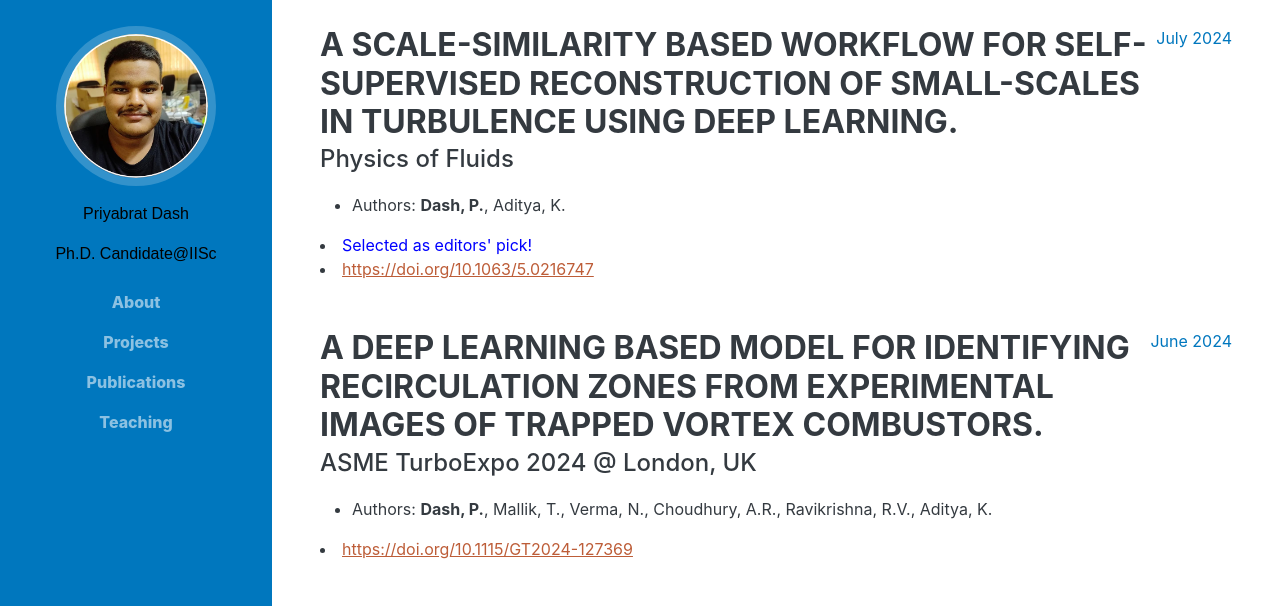
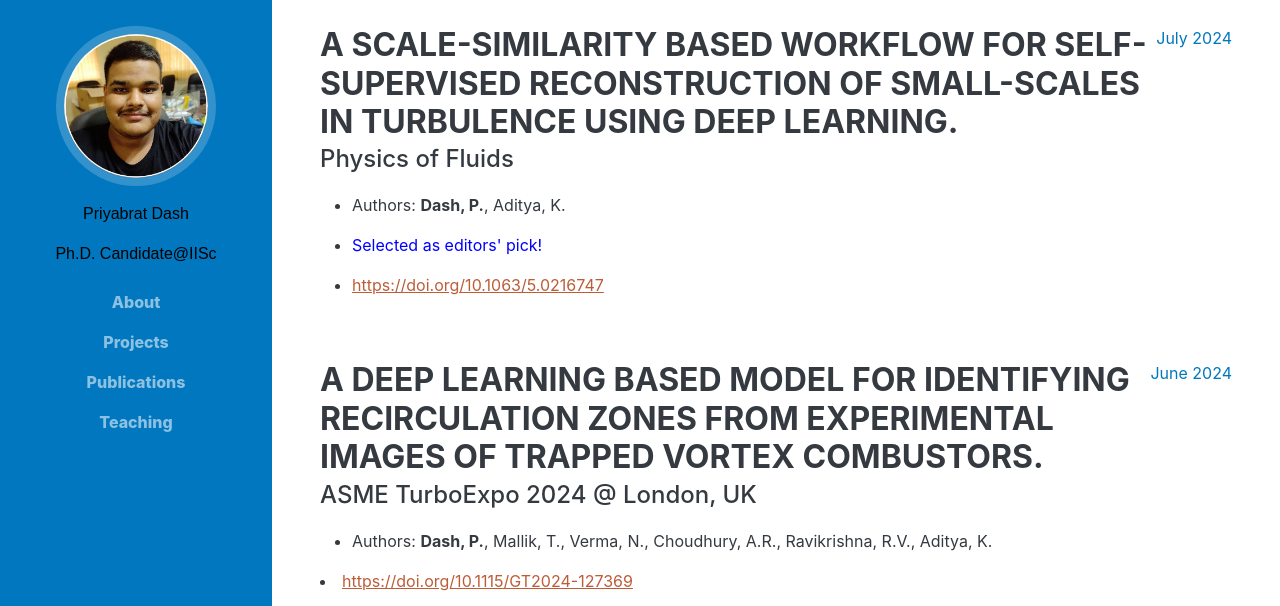
Before and after one commit to dashp7/dashp.github.io, a plain HTML site: page publications.html in a window 1280 px wide. Shown: the part 170-776 px from the top of the page. Drawn offline with nearby package versions, Linux system fonts and the light colour scheme; a web font is replaced by a local one.

Commit message:
Update publications.html

```diff
--- a/publications.html
+++ b/publications.html
@@ -48,8 +48,8 @@
                             <h3 class="mb-0">A scale-similarity based workflow for self-supervised reconstruction of small-scales in turbulence using deep learning.</h3>
                             <div class="subheading mb-3">Physics of Fluids</div>
                             <ul><li>Authors: <b>Dash, P.</b>, Aditya, K.</li></ul>
-                            <li><span style="color: blue;">Selected as editors' pick!</span></li>
-                            <li><a href="https://doi.org/10.1063/5.0216747">https://doi.org/10.1063/5.0216747</a></li>
+                            <ul><li><span style="color: blue;">Selected as editors' pick!</span></li></ul>
+                            <ul><li><a href="https://doi.org/10.1063/5.0216747">https://doi.org/10.1063/5.0216747</a></li></ul>
                         </div>
                         <div class="flex-shrink-0"><span class="text-primary">July 2024</span></div>
                     </div>
```
